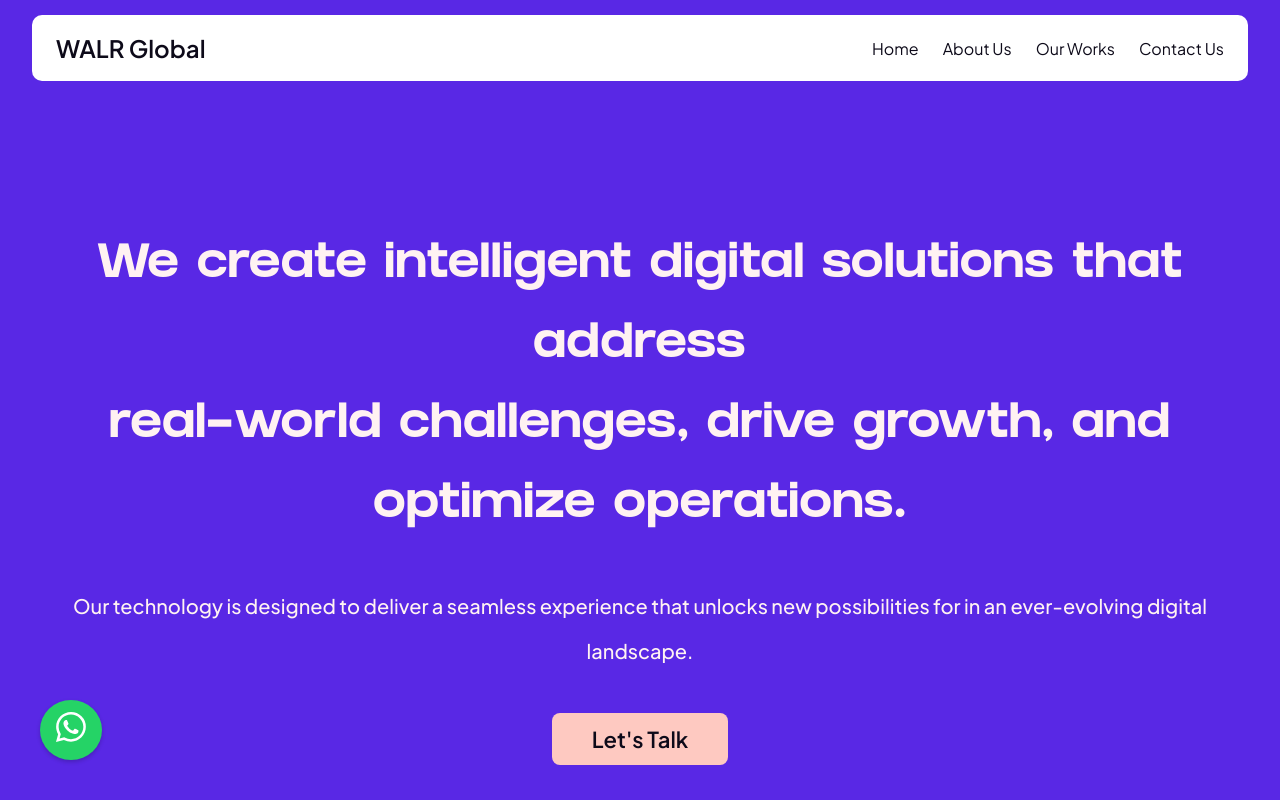
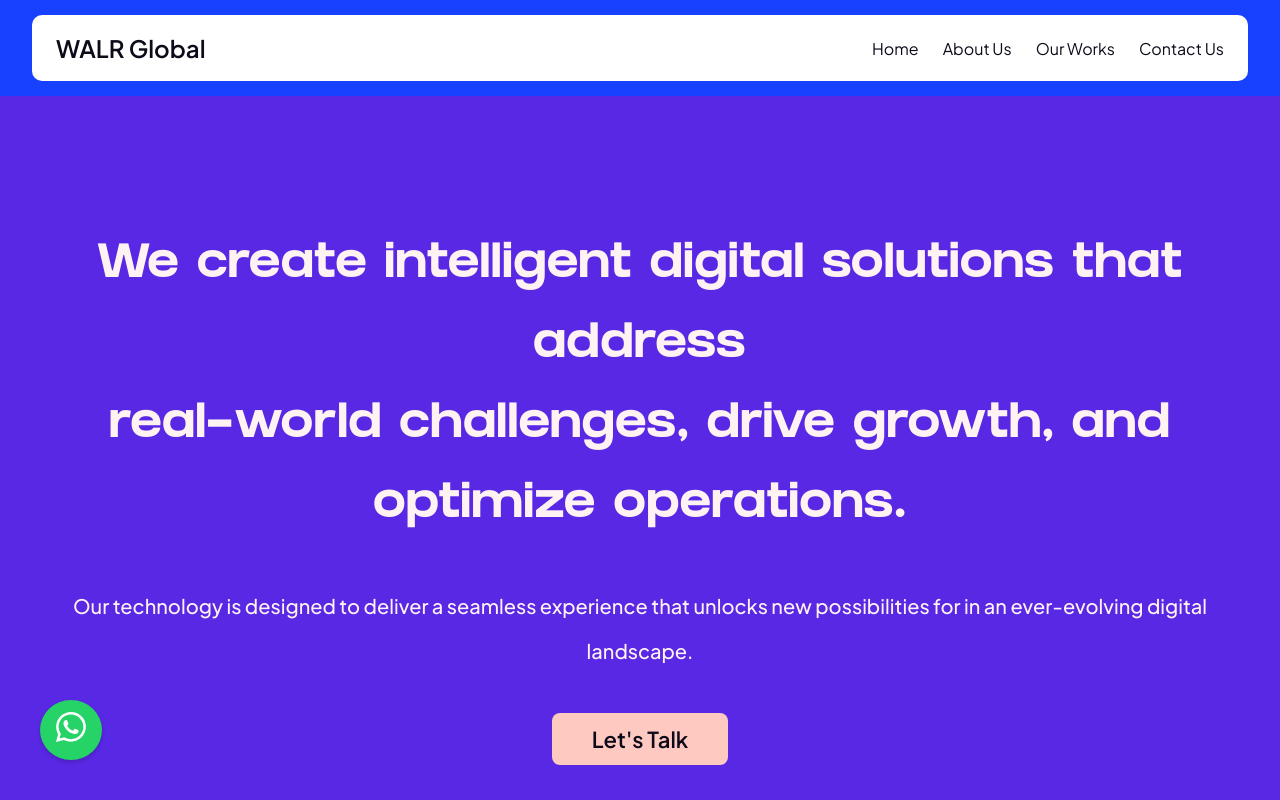
Before and after one commit to WALR-Global/WALR-Global, a Next.js app: page / in a window 1280 px wide. Shown: the top 800 px of the page. Built offline with nearby package versions, Linux system fonts and the light colour scheme.

Commit message:
Update Theme.js

```diff
--- a/components/Theme.js
+++ b/components/Theme.js
@@ -3,7 +3,7 @@ export const theme = {
     primaryText: "#000000",
     primaryInvertedText: "#fff",
     secondaryText: "#FFFFFF",
-    primaryBackground: "#5928e5",
+    primaryBackground: "#1841ff",
     secondaryBackground: "#fcef6d",
     accentBackground: "#6368E5",
     primary: "#FFFDF6",
```
